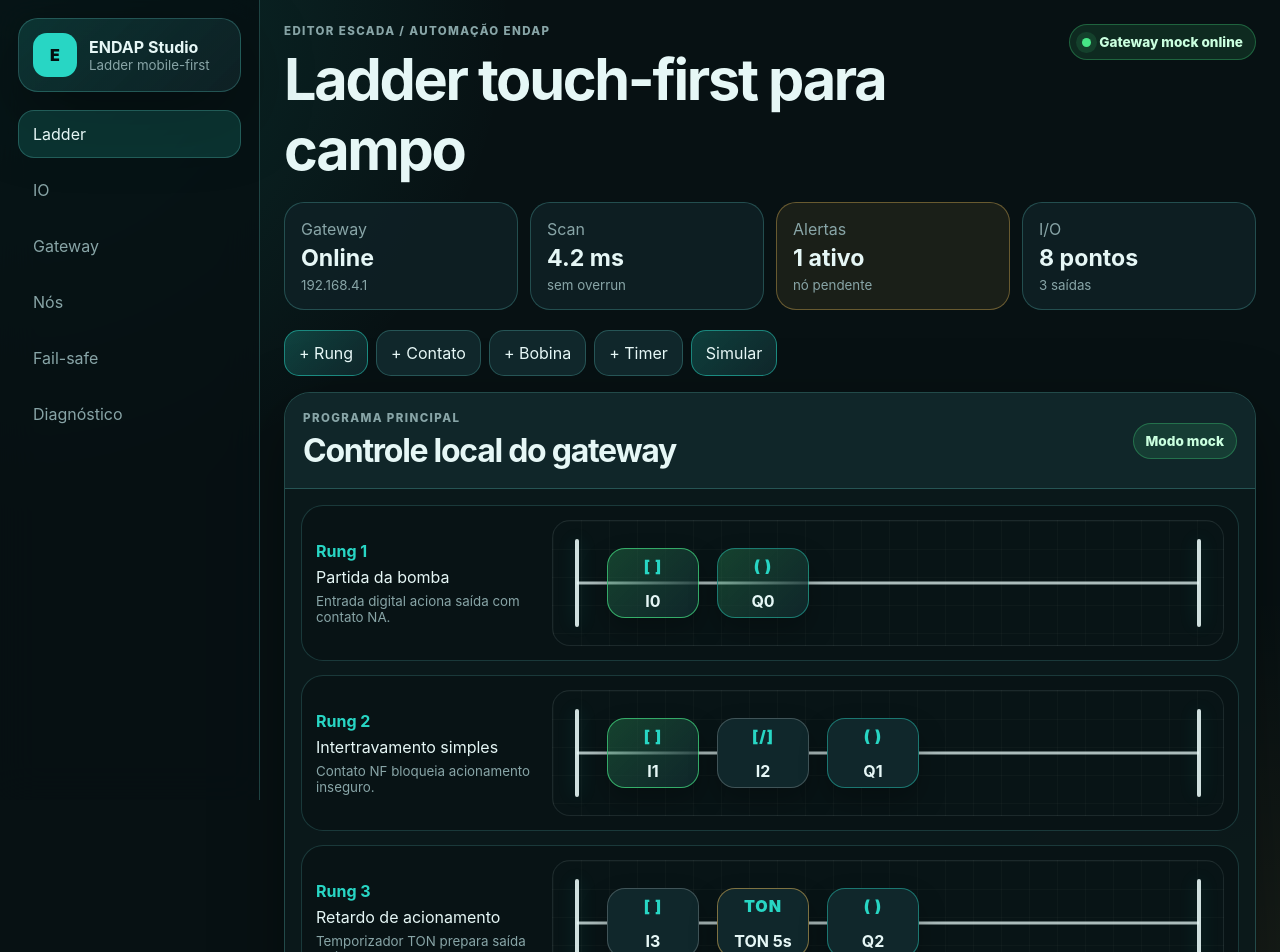
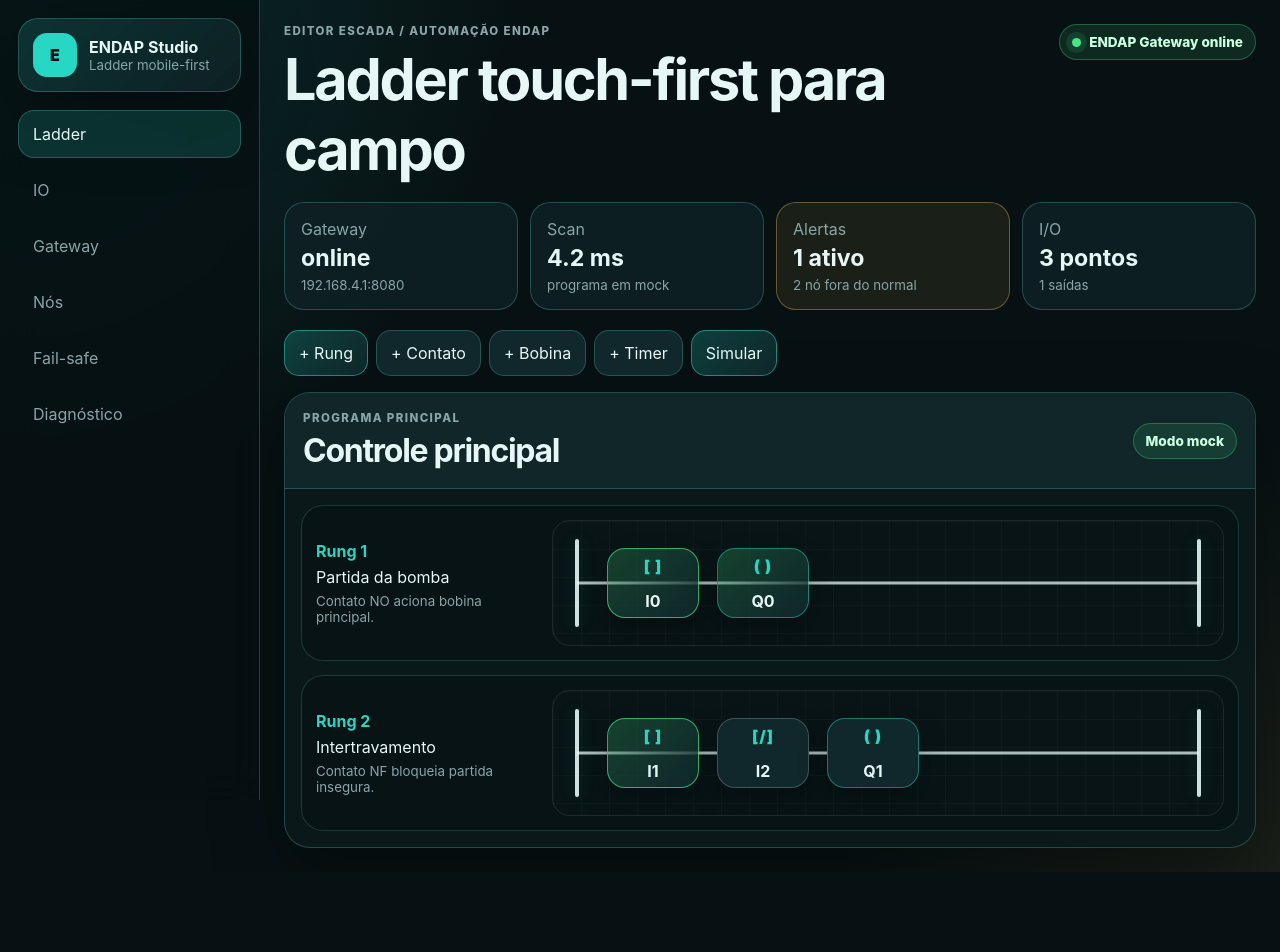
Before and after one commit to mateusrossi-jpg/endap-studio, a React (Vite) app: page / in a window 1280 px wide. Shown: the top 952 px of the page. After the commit the page ends 872 px from the top, so only its background shows below. Built offline with nearby package versions, Linux system fonts and the light colour scheme.

Commit message:
feat: create endap studio web pwa shell

```diff
--- a/src/App.tsx
+++ b/src/App.tsx
@@ -1,56 +1,48 @@
-type LadderBlock = {
-  id: string;
-  label: string;
-  kind: 'contact-no' | 'contact-nc' | 'timer' | 'coil';
-  active?: boolean;
-};
-
-type LadderRung = {
-  id: string;
-  title: string;
-  description: string;
-  blocks: LadderBlock[];
-};
-
-const rungs: LadderRung[] = [
-  {
-    id: 'rung-001',
-    title: 'Partida da bomba',
-    description: 'Entrada digital aciona saída com contato NA.',
-    blocks: [
-      { id: 'i0', label: 'I0', kind: 'contact-no', active: true },
-      { id: 'q0', label: 'Q0', kind: 'coil', active: true }
-    ]
-  },
-  {
-    id: 'rung-002',
-    title: 'Intertravamento simples',
-    description: 'Contato NF bloqueia acionamento inseguro.',
-    blocks: [
-      { id: 'i1', label: 'I1', kind: 'contact-no', active: true },
-      { id: 'i2', label: 'I2', kind: 'contact-nc', active: false },
-      { id: 'q1', label: 'Q1', kind: 'coil', active: false }
-    ]
-  },
-  {
-    id: 'rung-003',
-    title: 'Retardo de acionamento',
-    description: 'Temporizador TON prepara saída após preset.',
-    blocks: [
-      { id: 'i3', label: 'I3', kind: 'contact-no', active: false },
-      { id: 't0', label: 'TON 5s', kind: 'timer', active: false },
-      { id: 'q2', label: 'Q2', kind: 'coil', active: false }
-    ]
-  }
-];
+import { useEffect, useState } from 'react';
+import { getMockProject } from './services/mockEndapApi';
+import { EndapLadderBlock, EndapProject } from './types/endap';
 
 const navItems = ['Ladder', 'IO', 'Gateway', 'Nós', 'Fail-safe', 'Diagnóstico'];
 
-function blockClass(block: LadderBlock) {
-  return `ladder-block ${block.kind} ${block.active ? 'is-active' : ''}`;
+function blockClass(block: EndapLadderBlock) {
+  const cssKind = block.kind.replace('timer-', 'timer-');
+  return `ladder-block ${cssKind} ${block.active ? 'is-active' : ''}`;
+}
+
+function blockSymbol(block: EndapLadderBlock) {
+  if (block.kind === 'contact-no') return '[ ]';
+  if (block.kind === 'contact-nc') return '[/]';
+  if (block.kind === 'timer-ton') return 'TON';
+  if (block.kind === 'timer-tof') return 'TOF';
+  if (block.kind === 'counter') return 'CTU';
+  return '( )';
 }
 
 function App() {
+  const [project, setProject] = useState<EndapProject | null>(null);
+
+  useEffect(() => {
+    getMockProject().then(setProject);
+  }, []);
+
+  if (!project) {
+    return (
+      <main className="loading-screen">
+        <div className="brand-card compact">
+          <span className="brand-mark">E</span>
+          <div>
+            <strong>ENDAP Studio</strong>
+            <small>Carregando projeto local...</small>
+          </div>
+        </div>
+      </main>
+    );
+  }
+
+  const onlineNodes = project.nodes.filter((node) => node.status === 'online').length;
+  const activeAlerts = project.alerts.filter((alert) => !alert.acknowledged).length;
+  const outputCount = project.io.filter((point) => point.direction === 'output').length;
+
   return (
     <main className="app-shell">
       <aside className="sidebar" aria-label="Navegação principal">
@@ -79,30 +71,30 @@
           </div>
           <div className="connection-pill">
             <span className="pulse" />
-            Gateway mock online
+            {project.gateway.name} {project.gateway.status}
           </div>
         </header>
 
         <section className="status-grid" aria-label="Resumo operacional">
           <article className="metric-card">
             <span>Gateway</span>
-            <strong>Online</strong>
-            <small>192.168.4.1</small>
+            <strong>{project.gateway.status}</strong>
+            <small>{project.gateway.ipAddress}:{project.gateway.port}</small>
           </article>
           <article className="metric-card">
             <span>Scan</span>
-            <strong>4.2 ms</strong>
-            <small>sem overrun</small>
+            <strong>{project.ladderProgram.scanTimeMs} ms</strong>
+            <small>programa em {project.ladderProgram.mode}</small>
           </article>
           <article className="metric-card warning">
             <span>Alertas</span>
-            <strong>1 ativo</strong>
-            <small>nó pendente</small>
+            <strong>{activeAlerts} ativo</strong>
+            <small>{project.nodes.length - onlineNodes} nó fora do normal</small>
           </article>
           <article className="metric-card">
             <span>I/O</span>
-            <strong>8 pontos</strong>
-            <small>3 saídas</small>
+            <strong>{project.io.length} pontos</strong>
+            <small>{outputCount} saídas</small>
           </article>
         </section>
 
@@ -118,13 +110,13 @@
           <div className="ladder-header">
             <div>
               <p className="eyebrow">Programa principal</p>
-              <h2>Controle local do gateway</h2>
+              <h2>{project.ladderProgram.name}</h2>
             </div>
-            <span className="status-badge">Modo mock</span>
+            <span className="status-badge">Modo {project.ladderProgram.mode}</span>
           </div>
 
           <div className="rung-list">
-            {rungs.map((rung, index) => (
+            {project.ladderProgram.rungs.map((rung, index) => (
               <article className="rung-card" key={rung.id}>
                 <div className="rung-meta">
                   <strong>Rung {index + 1}</strong>
@@ -140,12 +132,7 @@
                   <div className="block-row">
                     {rung.blocks.map((block) => (
                       <button className={blockClass(block)} key={block.id} type="button">
-                        <span className="block-symbol">
-                          {block.kind === 'contact-no' && '[ ]'}
-                          {block.kind === 'contact-nc' && '[/]'}
-                          {block.kind === 'timer' && 'TON'}
-                          {block.kind === 'coil' && '( )'}
-                        </span>
+                        <span className="block-symbol">{blockSymbol(block)}</span>
                         <strong>{block.label}</strong>
                       </button>
                     ))}
```
